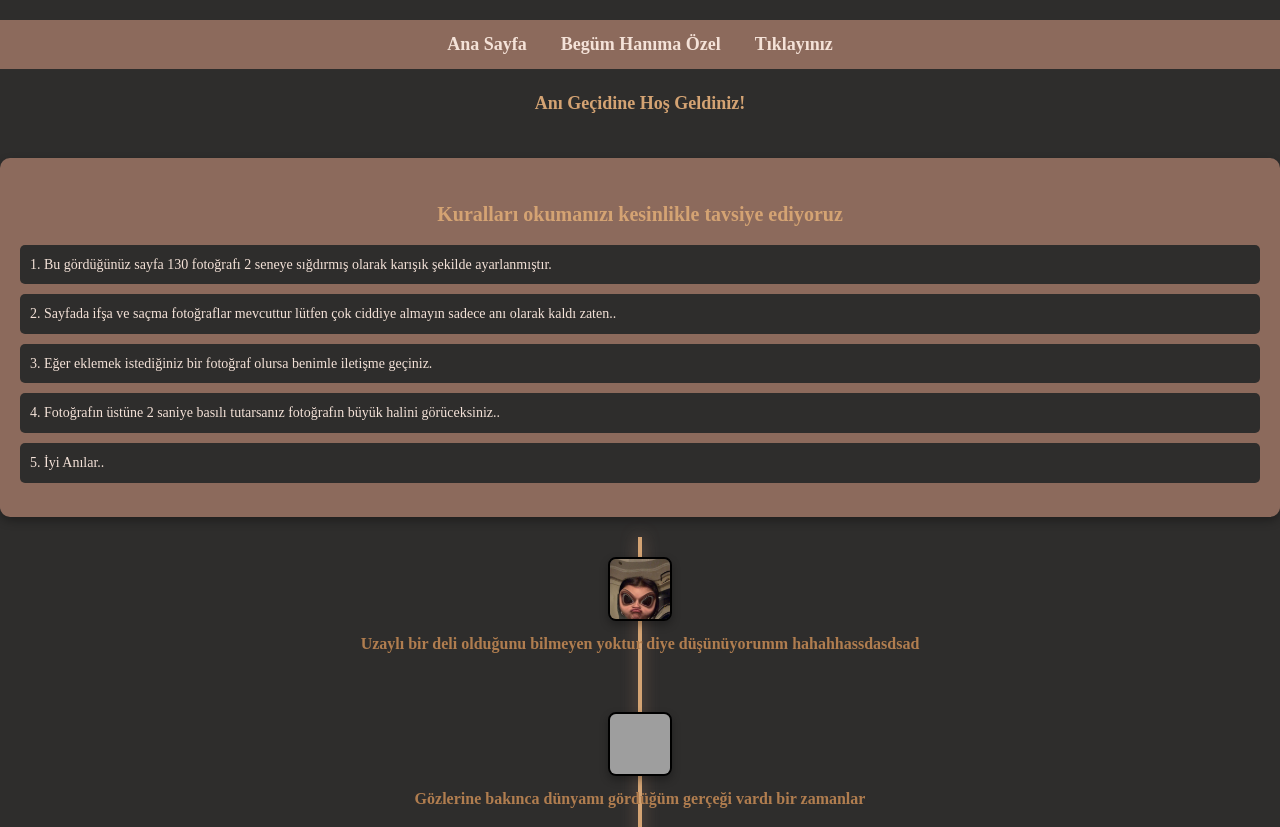
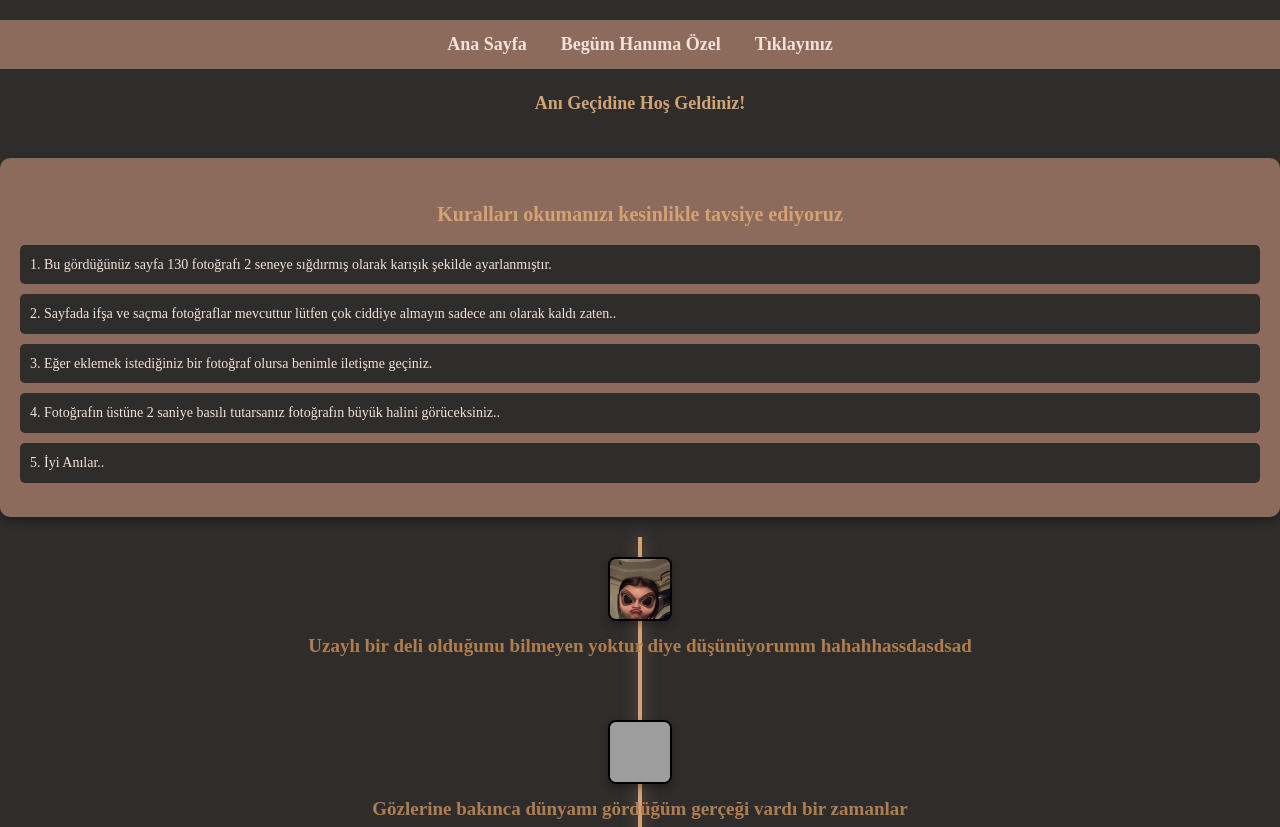
Before and after one commit to conlife1/keyfi-antep, a plain HTML site: page zamangecidi.html in a window 1280 px wide. Shown: the top 827 px of the page. Drawn offline with Linux system fonts and the light colour scheme; grey boxes are pictures that could not be loaded.

Commit message:
Update zaman.css
nıo

```diff
--- a/zaman.css
+++ b/zaman.css
@@ -146,8 +146,8 @@ body {
 .timeline-item p {
     margin-top: 10px; /* Açıklama ve fotoğraf arasına mesafe ekleme */
     color: #b07d4f; /* Biraz daha koyu altın renk açıklama cümlesi */
-    font-size: 16px; /* Yazı boyutunu biraz artırma */
-    font-weight: 700; /* Yazıyı daha kalın yapma */
+    font-size: 19px; /* Yazı boyutunu biraz artırma */
+    font-weight: 750; /* Yazıyı daha kalın yapma */
     text-align: center; /* Açıklamaların ortalanması için */
 }
 
```
